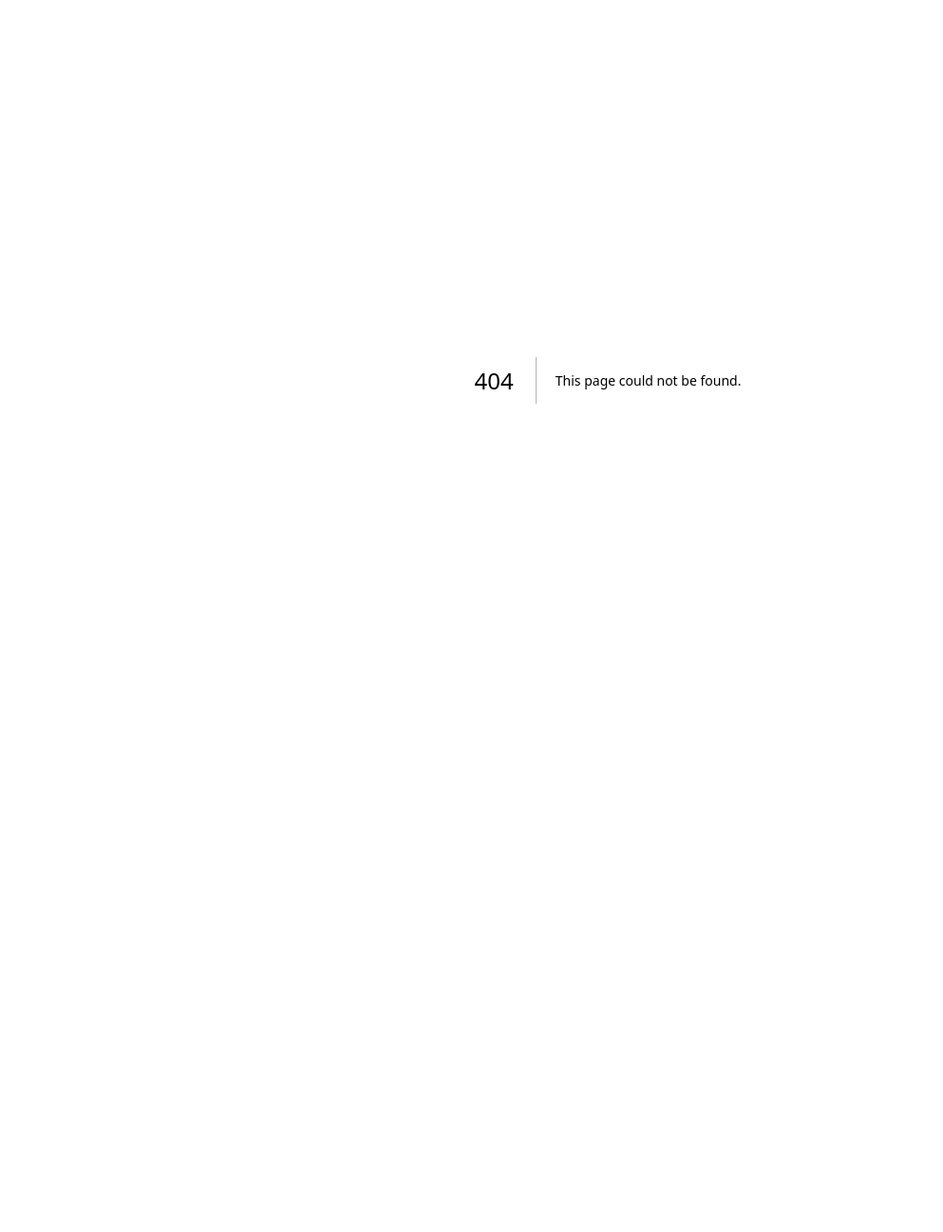
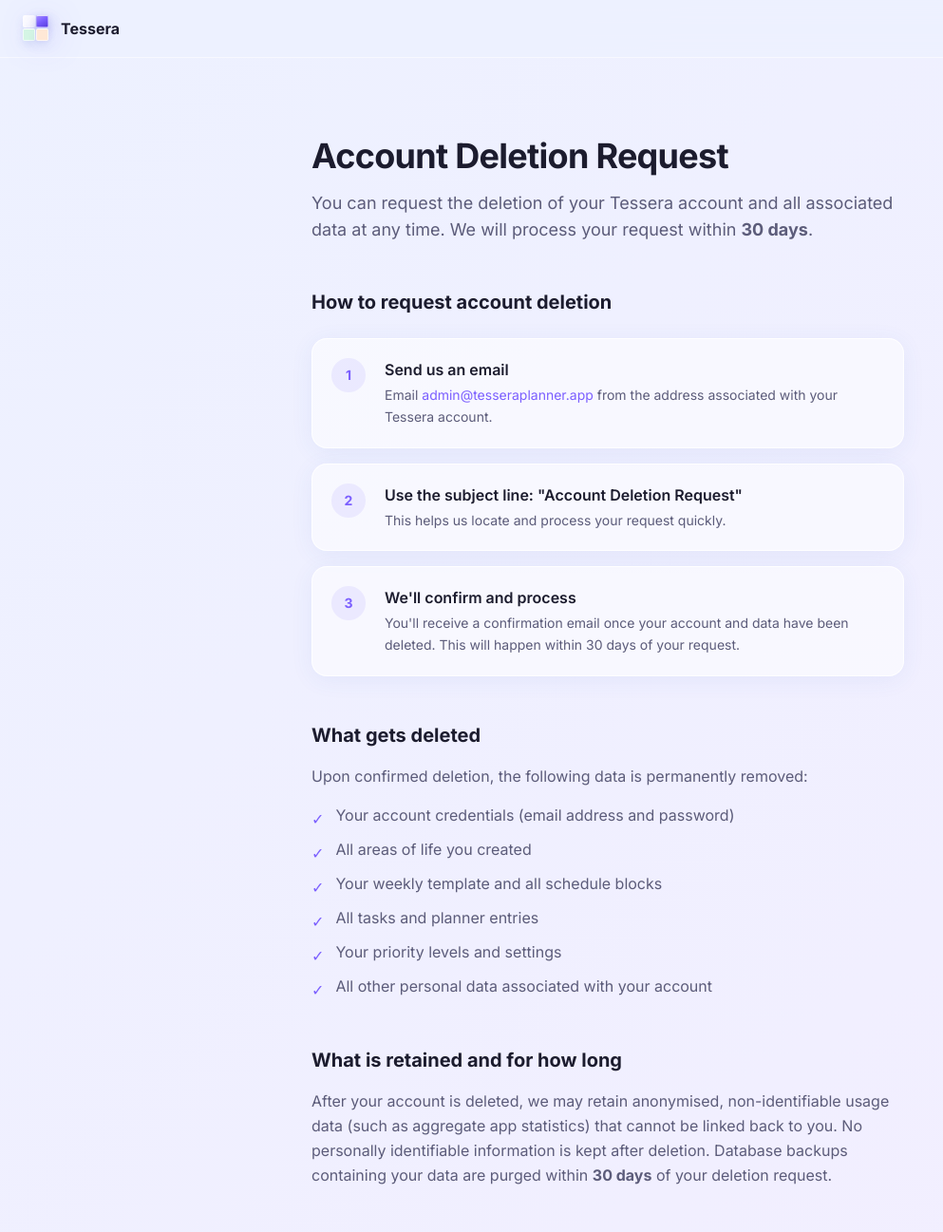
Before and after one commit to kyrat42/tessera-landing, a Next.js app: page /account-deletion in a window 1280 px wide. Before the commit this address had no page. Shown: the top 1297 px of the page at 95% size, without its empty margins (0-993 px from the left). Before the commit the page ends 800 px from the top, so only its background shows below. Built offline with nearby package versions, Linux system fonts and the light colour scheme.

Commit message:
Add privacy policy and account deletion pages

```diff
--- /dev/null
+++ b/app/account-deletion/page.tsx
@@ -0,0 +1,171 @@
+import TesseraLogo from '@/components/TesseraLogo'
+import Link from 'next/link'
+
+export const metadata = {
+  title: 'Account Deletion — Tessera',
+  description: 'How to request deletion of your Tessera account and data.',
+}
+
+export default function AccountDeletionPage() {
+  return (
+    <main style={{ color: '#1C1C2E' }} className="min-h-screen font-sans">
+
+      {/* ── Nav ───────────────────────────────────────────────────────────── */}
+      <nav
+        className="fixed top-0 inset-x-0 z-50 flex items-center justify-between px-6 py-4"
+        style={{
+          backgroundColor: 'rgba(237,241,255,0.82)',
+          backdropFilter:  'blur(14px)',
+          borderBottom:    '1px solid rgba(255,255,255,0.55)',
+        }}
+      >
+        <Link href="/" className="flex items-center gap-3">
+          <TesseraLogo size={28} />
+          <span className="font-bold text-base" style={{ color: '#1C1C2E' }}>Tessera</span>
+        </Link>
+      </nav>
+
+      {/* ── Content ───────────────────────────────────────────────────────── */}
+      <div className="max-w-2xl mx-auto px-6 pt-36 pb-24">
+
+        <h1
+          className="text-4xl font-bold mb-4"
+          style={{ color: '#1C1C2E', letterSpacing: '-0.02em' }}
+        >
+          Account Deletion Request
+        </h1>
+        <p className="text-lg mb-12" style={{ color: '#5C5C7A' }}>
+          You can request the deletion of your Tessera account and all associated
+          data at any time. We will process your request within <strong>30 days</strong>.
+        </p>
+
+        {/* Steps */}
+        <section className="mb-12">
+          <h2 className="text-xl font-bold mb-6" style={{ color: '#1C1C2E' }}>
+            How to request account deletion
+          </h2>
+          <div className="space-y-4">
+            {[
+              {
+                num: '1',
+                title: 'Send us an email',
+                body: <>Email <a href="mailto:admin@tesseraplanner.app" style={{ color: '#7B5FFF' }}>admin@tesseraplanner.app</a> from the address associated with your Tessera account.</>,
+              },
+              {
+                num: '2',
+                title: 'Use the subject line: "Account Deletion Request"',
+                body: 'This helps us locate and process your request quickly.',
+              },
+              {
+                num: '3',
+                title: 'We\'ll confirm and process',
+                body: 'You\'ll receive a confirmation email once your account and data have been deleted. This will happen within 30 days of your request.',
+              },
+            ].map(({ num, title, body }) => (
+              <div
+                key={num}
+                className="flex gap-5 rounded-2xl p-5"
+                style={{
+                  backgroundColor: 'rgba(255,255,255,0.55)',
+                  border:          '1px solid rgba(255,255,255,0.8)',
+                  borderTopColor:  'rgba(255,255,255,0.97)',
+                  boxShadow:       '0 4px 24px rgba(58,95,204,0.07)',
+                }}
+              >
+                <div
+                  className="w-9 h-9 rounded-full flex items-center justify-center text-sm font-bold flex-shrink-0"
+                  style={{ backgroundColor: 'rgba(123,95,255,0.1)', color: '#7B5FFF' }}
+                >
+                  {num}
+                </div>
+                <div>
+                  <p className="font-semibold mb-1" style={{ color: '#1C1C2E' }}>{title}</p>
+                  <p className="text-sm leading-relaxed" style={{ color: '#5C5C7A' }}>{body}</p>
+                </div>
+              </div>
+            ))}
+          </div>
+        </section>
+
+        {/* What gets deleted */}
+        <section className="mb-12">
+          <h2 className="text-xl font-bold mb-4" style={{ color: '#1C1C2E' }}>
+            What gets deleted
+          </h2>
+          <p className="text-base leading-relaxed mb-4" style={{ color: '#5C5C7A' }}>
+            Upon confirmed deletion, the following data is permanently removed:
+          </p>
+          <ul className="space-y-2 text-base" style={{ color: '#5C5C7A' }}>
+            {[
+              'Your account credentials (email address and password)',
+              'All areas of life you created',
+              'Your weekly template and all schedule blocks',
+              'All tasks and planner entries',
+              'Your priority levels and settings',
+              'All other personal data associated with your account',
+            ].map(item => (
+              <li key={item} className="flex items-start gap-3">
+                <span style={{ color: '#7B5FFF' }} className="mt-1">✓</span>
+                <span>{item}</span>
+              </li>
+            ))}
+          </ul>
+        </section>
+
+        {/* What is retained */}
+        <section className="mb-12">
+          <h2 className="text-xl font-bold mb-4" style={{ color: '#1C1C2E' }}>
+            What is retained and for how long
+          </h2>
+          <p className="text-base leading-relaxed" style={{ color: '#5C5C7A' }}>
+            After your account is deleted, we may retain anonymised, non-identifiable
+            usage data (such as aggregate app statistics) that cannot be linked back
+            to you. No personally identifiable information is kept after deletion.
+            Database backups containing your data are purged within <strong>30 days</strong> of
+            your deletion request.
+          </p>
+        </section>
+
+        {/* Contact */}
+        <section
+          className="rounded-2xl p-6"
+          style={{
+            backgroundColor: 'rgba(123,95,255,0.06)',
+            border:          '1px solid rgba(123,95,255,0.15)',
+          }}
+        >
+          <p className="text-base font-semibold mb-1" style={{ color: '#1C1C2E' }}>Questions?</p>
+          <p className="text-sm leading-relaxed" style={{ color: '#5C5C7A' }}>
+            Contact us at{' '}
+            <a href="mailto:admin@tesseraplanner.app" style={{ color: '#7B5FFF' }}>
+              admin@tesseraplanner.app
+            </a>{' '}
+            and we&apos;ll be happy to help.
+          </p>
+        </section>
+
+      </div>
+
+      {/* ── Footer ────────────────────────────────────────────────────────── */}
+      <footer
+        className="py-10 px-6 text-center"
+        style={{ borderTop: '1px solid rgba(255,255,255,0.5)' }}
+      >
+        <div className="flex items-center justify-center gap-2 mb-3">
+          <TesseraLogo size={22} />
+          <span className="font-semibold text-sm" style={{ color: '#1C1C2E' }}>Tessera</span>
+        </div>
+        <div className="flex items-center justify-center gap-4 mt-2">
+          <Link href="/privacy" className="text-sm hover:underline" style={{ color: '#9899A6' }}>
+            Privacy Policy
+          </Link>
+          <Link href="/account-deletion" className="text-sm hover:underline" style={{ color: '#9899A6' }}>
+            Account Deletion
+          </Link>
+        </div>
+        <p className="text-sm mt-3" style={{ color: '#9899A6' }}>© 2026 Tessera. All rights reserved.</p>
+      </footer>
+
+    </main>
+  )
+}
--- a/app/page.tsx
+++ b/app/page.tsx
@@ -316,9 +316,14 @@ export default function Page() {
           <span className="font-semibold text-sm" style={{ color: '#1C1C2E' }}>Tessera</span>
         </div>
         <p className="text-sm" style={{ color: '#9899A6' }}>© 2026 Tessera. All rights reserved.</p>
-        <Link href="/privacy" className="text-sm mt-2 inline-block hover:underline" style={{ color: '#9899A6' }}>
-          Privacy Policy
-        </Link>
+        <div className="flex items-center justify-center gap-4 mt-2">
+          <Link href="/privacy" className="text-sm hover:underline" style={{ color: '#9899A6' }}>
+            Privacy Policy
+          </Link>
+          <Link href="/account-deletion" className="text-sm hover:underline" style={{ color: '#9899A6' }}>
+            Account Deletion
+          </Link>
+        </div>
       </footer>
 
     </main>
--- a/app/privacy/page.tsx
+++ b/app/privacy/page.tsx
@@ -148,10 +148,10 @@ export default function PrivacyPage() {
             If you have any questions or requests regarding this privacy policy, please
             contact us at{' '}
             <a
-              href="mailto:privacy@tesseraplanner.app"
+              href="mailto:admin@tesseraplanner.app"
               style={{ color: '#7B5FFF' }}
             >
-              privacy@tesseraplanner.app
+              admin@tesseraplanner.app
             </a>.
           </p>
         </Section>
```
